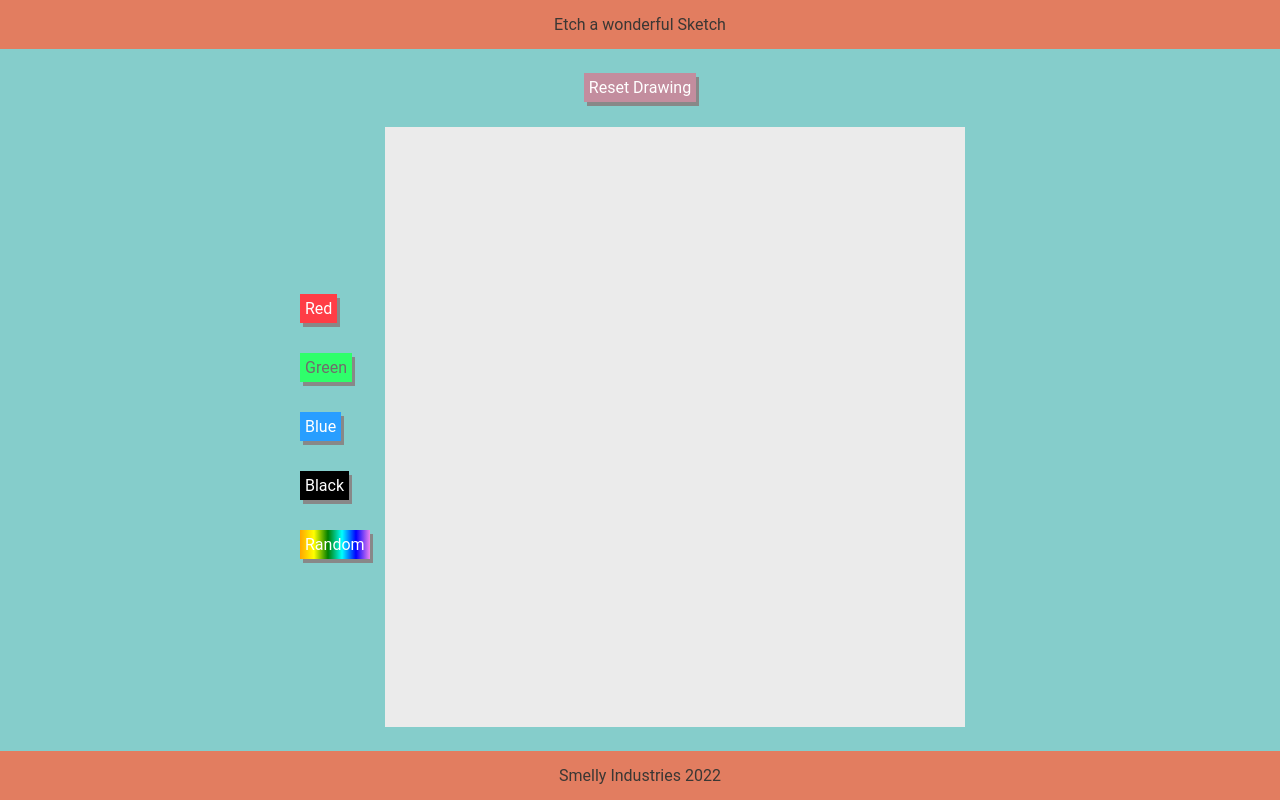
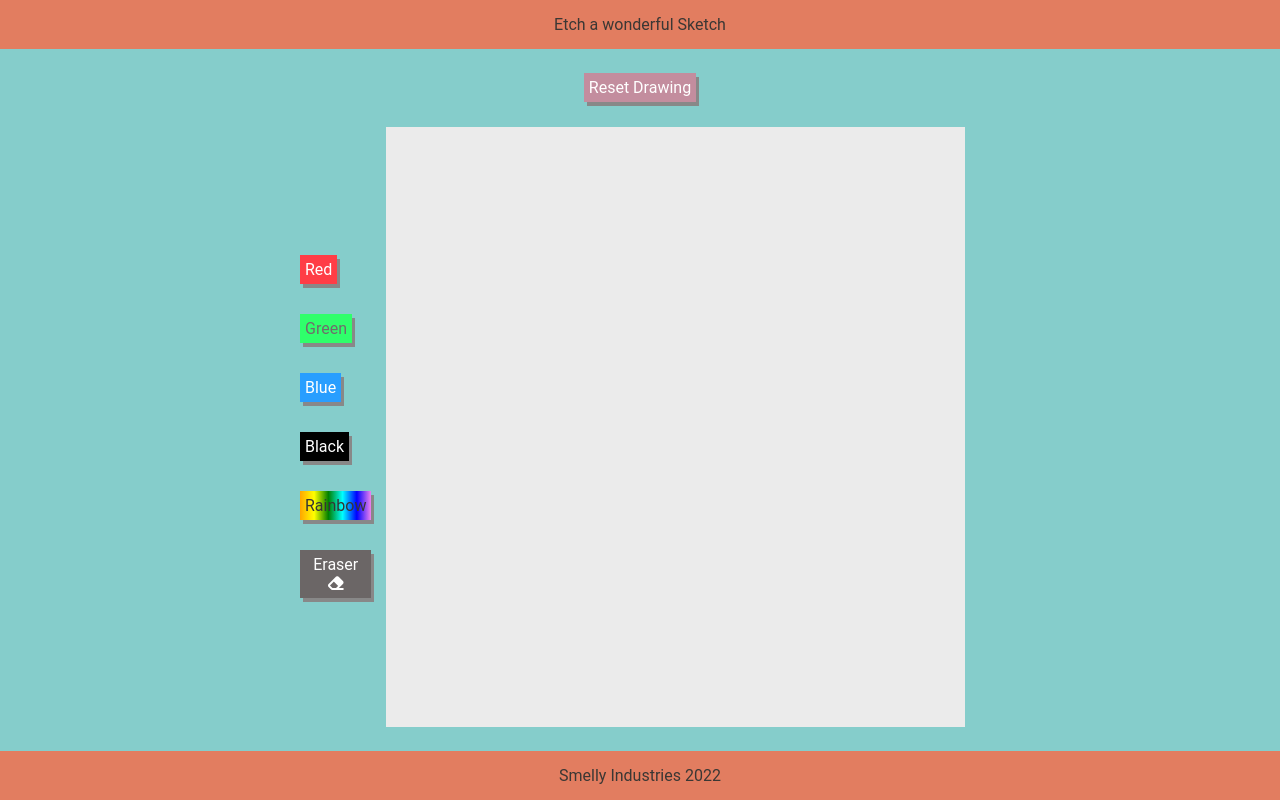
Before and after one commit to RaspberryRat/etch-a-sketch, a plain HTML site: page index.html in a window 1280 px wide. Drawn offline with Linux system fonts and the light colour scheme.

Commit message:
Added eraser button

```diff
--- a/index.html
+++ b/index.html
@@ -5,6 +5,7 @@
     <meta charset="UTF-8">
     <script src="./javascript.js" defer></script>
     <link rel="stylesheet" href="./styles.css">
+    <script src="https://kit.fontawesome.com/6e72b73672.js" crossorigin="anonymous"></script>
   </head>
   <body>
     <div class="body-container">
@@ -17,7 +18,8 @@
         <button class="color-choice-btn" id="green-btn">Green</button>
         <button class="color-choice-btn" id="blue-btn">Blue</button>
         <button class="color-choice-btn" id="black-btn">Black</button>
-        <button class="color-choice-btn" id="random-btn">Random</button>
+        <button class="color-choice-btn" id="random-btn">Rainbow</button>
+        <button class="color-choice-btn" id="eraser-btn">Eraser<i class="fa-solid fa-eraser"></i></button>
       </div>
       <div class="container"></div>
       <div class="invisible"></div>
--- a/styles.css
+++ b/styles.css
@@ -79,6 +79,11 @@
   background: -o-linear-gradient(right, orange, yellow, green, cyan, blue, violet); /* For Opera 11.1 to 12.0 */
   background: -moz-linear-gradient(right, orange, yellow, green, cyan, blue, violet); /* For Firefox 3.6 to 15 */
   background: linear-gradient(to right, orange , yellow, green, cyan, blue, violet); /* Standard syntax (must be last) */
+  color: rgb(53, 52, 52);
+}
+
+#eraser-btn {
+  background-color: rgb(107, 102, 102);
 }
 
 .mid-page-container {
@@ -98,7 +103,7 @@
 }
 
 .invisible {
-  /* needs to match .btn-color-picker margin-left to center .container */
+  /* needs to have  .btn-color-picker margin-left and margin-right have to be opposite to center .container */
   margin-right: 300px;
   margin-left: 15px;
 }
```
